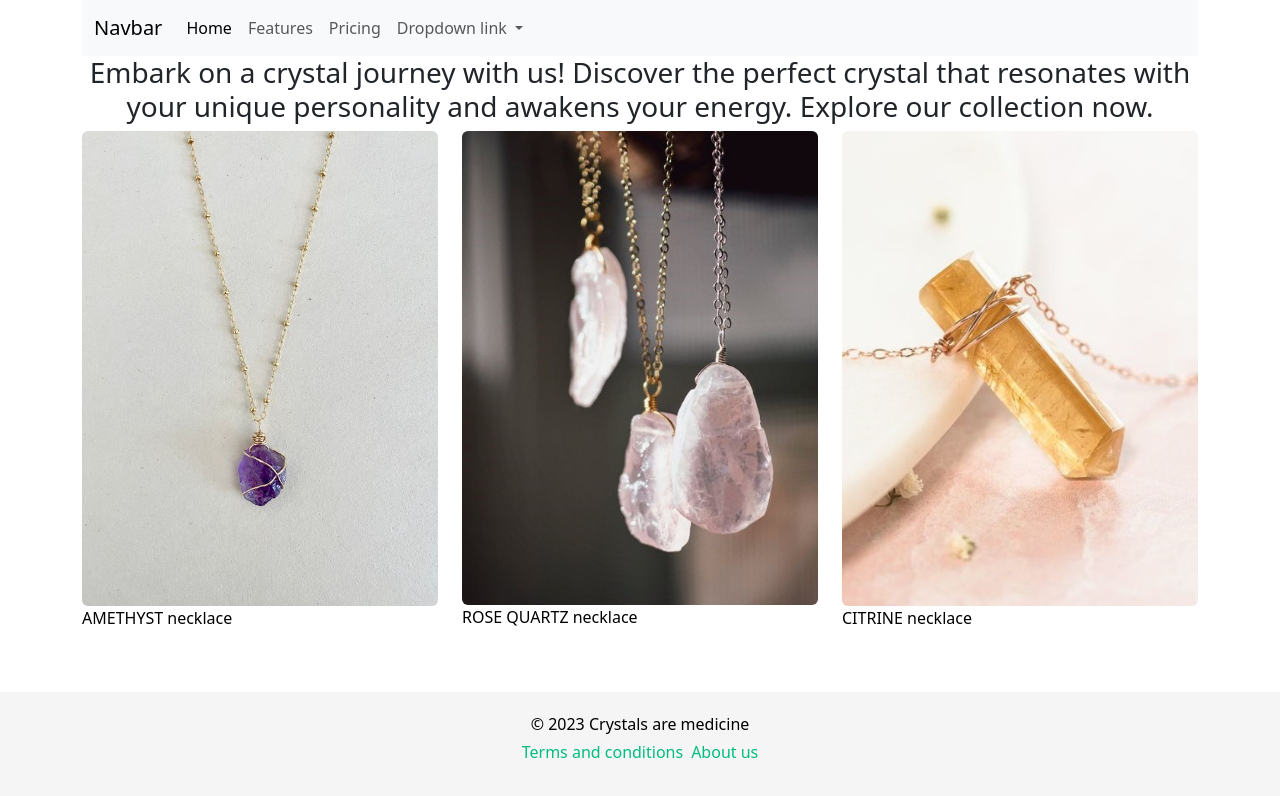
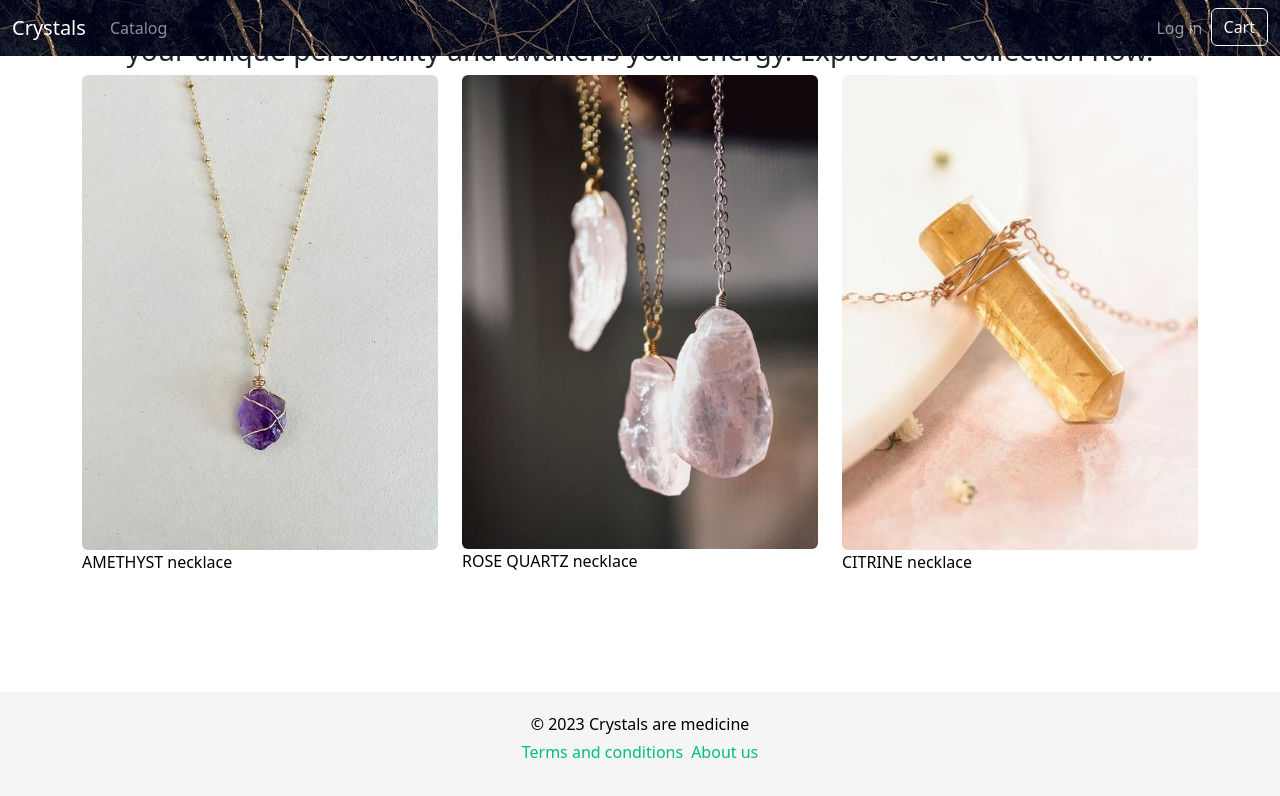
Before and after one commit to kurochkaand/Online-shop, a Vue app: page / in a window 1280 px wide. Shown: the top 796 px of the page. Built offline with nearby package versions, Linux system fonts and the light colour scheme.

Commit message:
Navbar improved

```diff
--- a/src/assets/main.css
+++ b/src/assets/main.css
@@ -18,10 +18,3 @@ a,
     background-color: hsla(160, 100%, 37%, 0.2);
   }
 }
-
-@media (min-width: 1024px) {
-  body {
-    display: flex;
-    place-items: center;
-  }
-}
--- a/src/components/Navigation.vue
+++ b/src/components/Navigation.vue
@@ -1,51 +1,39 @@
 <template>
   <div class="container-fluid">
-    <nav class="navbar navbar-expand-lg navbar-light bg-light">
+    <nav
+      class="navbar navbar-expand-md navbar-dark fixed-top"
+      style="background-image: url(black_marmor.jpg)"
+    >
       <div class="container-fluid">
-        <a class="navbar-brand" href="#">Navbar</a>
+        <a class="navbar-brand" href="index.html">Crystals</a>
         <button
           class="navbar-toggler"
           type="button"
           data-bs-toggle="collapse"
-          data-bs-target="#navbarNavDropdown"
-          aria-controls="navbarNavDropdown"
+          data-bs-target="#navbarCollapse"
+          aria-controls="navbarCollapse"
           aria-expanded="false"
           aria-label="Toggle navigation"
         >
           <span class="navbar-toggler-icon"></span>
         </button>
-        <div class="collapse navbar-collapse" id="navbarNavDropdown">
+        <div class="collapse navbar-collapse" id="navbarCollapse">
+          <ul class="navbar-nav me-auto mb-2 mb-md-0">
+            <li class="nav-item">
+              <a class="nav-link" href="index.html">Catalog</a>
+            </li>
+          </ul>
           <ul class="navbar-nav">
             <li class="nav-item">
-              <a class="nav-link active" aria-current="page" href="#">Home</a>
+              <a class="nav-link" href="Log_in.html">Log in</a>
             </li>
             <li class="nav-item">
-              <a class="nav-link" href="#">Features</a>
-            </li>
-            <li class="nav-item">
-              <a class="nav-link" href="#">Pricing</a>
-            </li>
-            <li class="nav-item dropdown">
               <a
-                class="nav-link dropdown-toggle"
-                href="#"
-                id="navbarDropdownMenuLink"
-                role="button"
-                data-bs-toggle="dropdown"
-                aria-expanded="false"
+                class="btn btn-outline-light"
+                aria-current="page"
+                href="cart.html"
+                >Cart</a
               >
-                Dropdown link
-              </a>
-              <ul
-                class="dropdown-menu"
-                aria-labelledby="navbarDropdownMenuLink"
-              >
-                <li><a class="dropdown-item" href="#">Action</a></li>
-                <li><a class="dropdown-item" href="#">Another action</a></li>
-                <li>
-                  <a class="dropdown-item" href="#">Something else here</a>
-                </li>
-              </ul>
             </li>
           </ul>
         </div>
```
Also changed, not shown: black_marmor.jpg (added).
